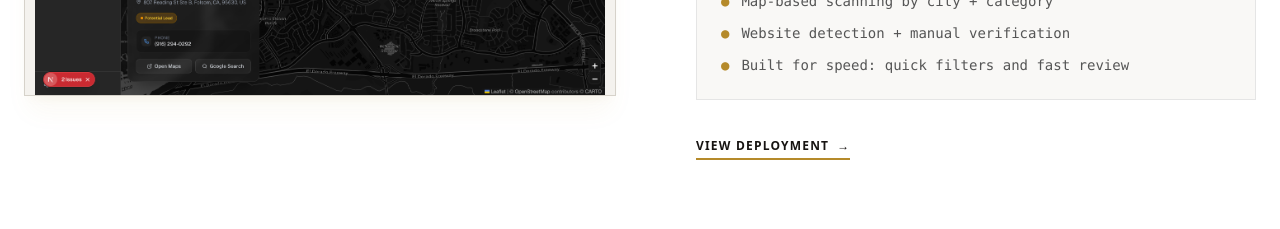
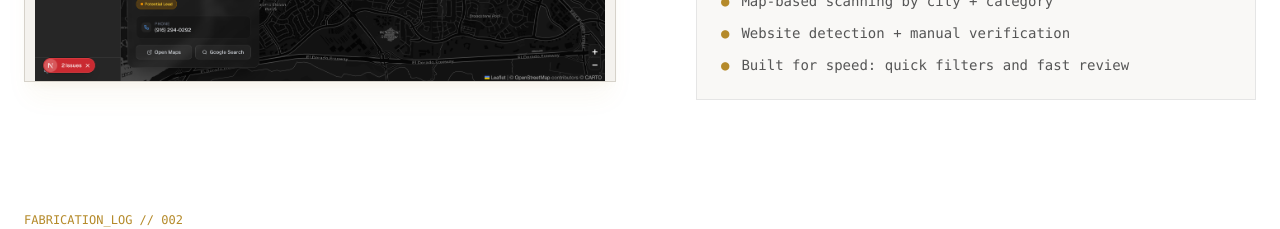
Before and after one commit to seena18/rivercityfoundry, a Next.js app: page / in a window 1280 px wide. Shown: the part 1520-1749 px from the top of the page. Built offline with nearby package versions, Linux system fonts and the light colour scheme.

Commit message:
Remove 404 Leads deployment link and update other portfolio items

```diff
--- a/src/app/page.tsx
+++ b/src/app/page.tsx
@@ -167,11 +167,6 @@ export default function Home() {
                                 </li>
                             </ul>
                          </div>
-
-                         <Link href="/" className="inline-flex items-center text-xs font-bold uppercase tracking-widest text-[#171412] border-b-2 border-[#B58A2A] pb-1 hover:text-[#B58A2A] transition-colors">
-                             View Deployment
-                             <span className="ml-2">→</span>
-                         </Link>
                     </div>
                 </div>
             </div>
```
